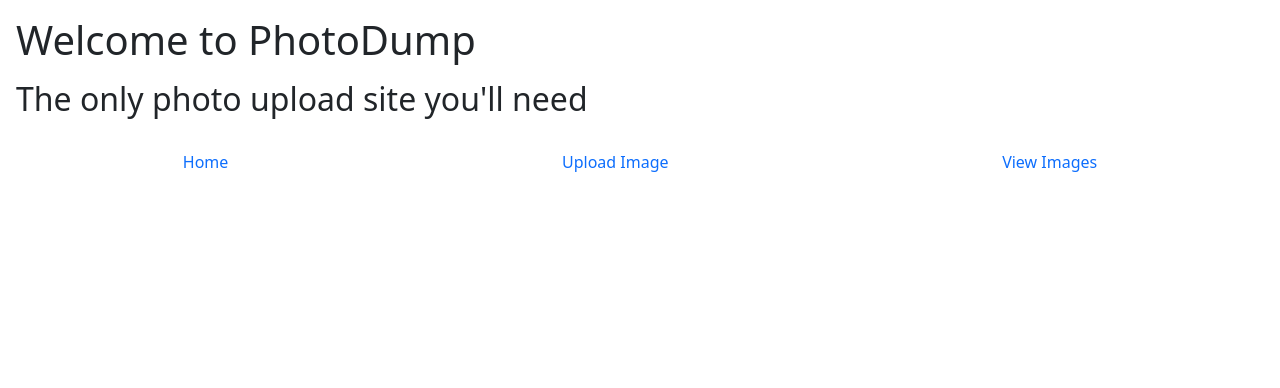
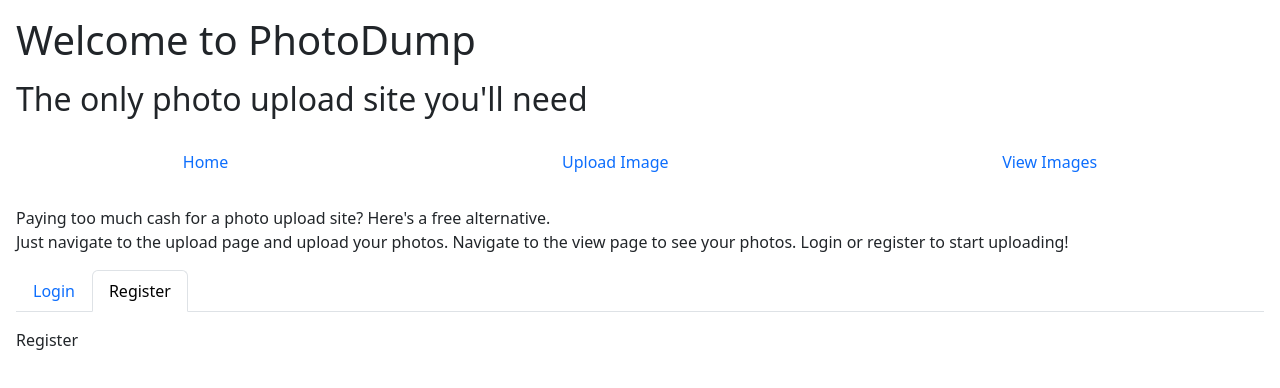
Before and after one commit to dmcet/photo-dump-frontend, a React (Vite) app: page /register in a window 1280 px wide. Shown: the top 388 px of the page. Built offline with nearby package versions, Linux system fonts and the light colour scheme.

Commit message:
I guess it shows the placeholders for login and register now

```diff
--- a/src/App.tsx
+++ b/src/App.tsx
@@ -11,7 +11,7 @@ const Page = {
 
 const AppRoutes = {
     Home: {
-        path: '/',
+        path: '/*',
         component: HomePage
     },
     UploadImage: {
--- a/src/pages/HomePage.tsx
+++ b/src/pages/HomePage.tsx
@@ -1,9 +1,47 @@
+import {Outlet, NavLink, Route, Routes} from "react-router-dom";
+import LoginForm from "./LoginForm.tsx";
+import RegisterForm from "./RegisterForm.tsx";
+
+const HomeRoutes = {
+    Login: {
+        name: 'Login',
+        path: '/login',
+        component: LoginForm
+    },
+    Register: {
+        name: 'Register',
+        path: '/register',
+        component: RegisterForm
+    }
+} as const;
+
 export default function HomePage() {
     return (
-        <div className="m-3">
+        <>
+            <div className="m-3">
                 Paying too much cash for a photo upload site? Here's a free alternative.
                 <br/>
                 Just navigate to the upload page and upload your photos. Navigate to the view page to see your photos.
-        </div>
+                Login or register to start uploading!
+            </div>
+
+            <ul className="nav nav-tabs m-3">
+                {Object.values(HomeRoutes).map(({name, path}) => (
+                    <li className="nav-item" key={path}>
+                        <NavLink to={path} key={path} className='nav-link'>
+                            {name}
+                        </NavLink>
+                    </li>
+                ))}
+            </ul>
+
+            <Outlet/>
+
+            <Routes>
+                {Object.values(HomeRoutes).map(({path, component: Component}) => (
+                    <Route key={path} path={path} element={<Component/>}/>
+                ))}
+            </Routes>
+        </>
     )
 }
--- /dev/null
+++ b/src/pages/LoginForm.tsx
@@ -0,0 +1,3 @@
+export default function LoginForm() {
+    return <div className="m-3">Login</div>
+}
--- /dev/null
+++ b/src/pages/RegisterForm.tsx
@@ -0,0 +1,3 @@
+export default function RegisterForm() {
+    return <div className="m-3">Register</div>
+}
```
